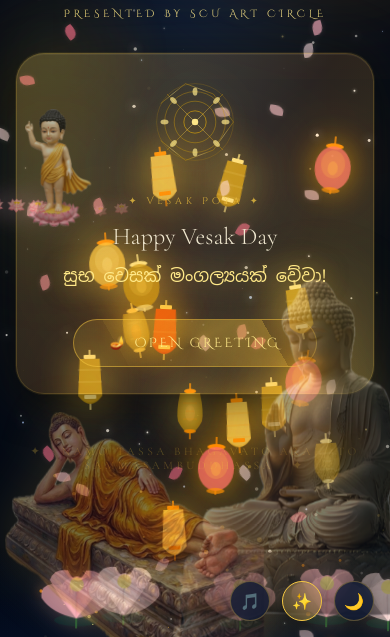
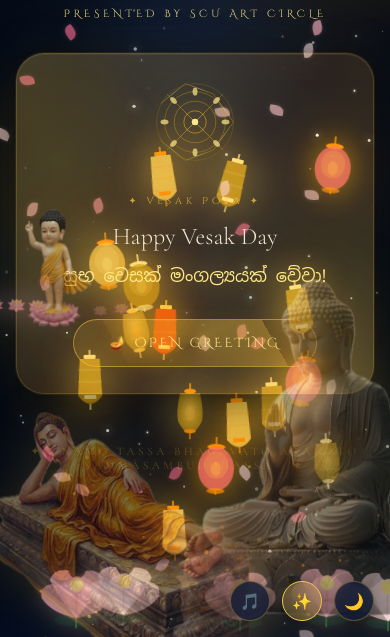
Before and after one commit to shlezorg/Vesak, a plain HTML site: page index.html in a window 390 px wide. Shown: the part 207-844 px from the top of the page. Drawn offline with nearby package versions, Linux system fonts and the light colour scheme.

Commit message:
update3 CSS

```diff
--- a/style.css
+++ b/style.css
@@ -1193,7 +1193,7 @@ body {
 
   .birth-decoration {
     left: -15px;
-    bottom: 400px;
+    bottom: 300px;
     left: 20px;
     opacity: 0.6;
   }
@@ -1205,6 +1205,7 @@ body {
   .parinirvana-decoration {
     height: clamp(300px, 11vh, 120px);
     opacity: 0.45;
+    left:-10px;
     bottom:-80px;
   }
 
@@ -1215,6 +1216,7 @@ body {
     padding: 28px 18px 26px;
   }
 }
+
 
 /* ═══════════════════════════════════════════
    REDUCED MOTION PREFERENCE
```
